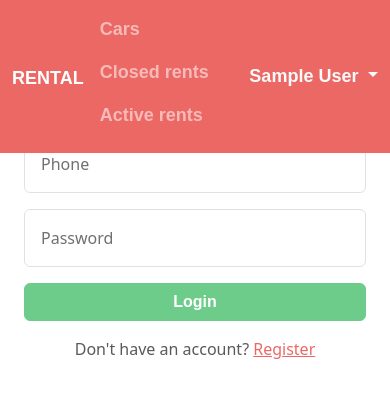
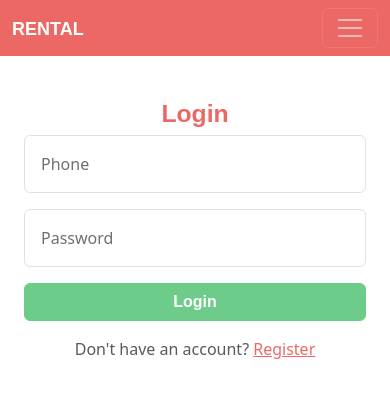
Before and after one commit to iamantoon/techmagic-homework-client, an Angular app: page /login in a window 390 px wide. Shown: the top 398 px of the page. Built offline with nearby package versions, Linux system fonts and the light colour scheme; sample sign-in values are in the browser's storage; a web font is replaced by a local one.

Commit message:
responsive nav

```diff
--- a/angular.json
+++ b/angular.json
@@ -39,7 +39,9 @@
               "node_modules/ngx-toastr/toastr.css",
               "src/styles.scss"
             ],
-            "scripts": []
+            "scripts": [
+              "node_modules/bootstrap/dist/js/bootstrap.min.js"
+            ]
           },
           "configurations": {
             "production": {
--- a/src/app/_directives/phone-formatter.directive.ts
+++ /dev/null
@@ -1,69 +0,0 @@
-import { Directive, ElementRef, HostListener } from '@angular/core';
-
-@Directive({
-  selector: '[appPhoneFormatter]',
-  standalone: true
-})
-export class PhoneFormatterDirective {
-  private previousValue: string = '';
-
-  constructor(private el: ElementRef) {}
-
-  @HostListener('input', ['$event'])
-  onInput(event: Event): void {
-    let input: string = this.el.nativeElement.value;
-    const caretPosition = this.el.nativeElement.selectionStart;
-
-    if (input == null) {
-      input = '';
-    }
-
-    input = input.replace(/\D/g, '');
-
-    if (input.length > 12) {
-      input = input.substring(0, 12);
-    }
-
-    const formattedInput = this.formatPhoneNumber(input);
-    this.el.nativeElement.value = formattedInput;
-
-    const newCaretPosition = this.calculateNewCaretPosition(formattedInput, caretPosition);
-    this.el.nativeElement.setSelectionRange(newCaretPosition, newCaretPosition);
-
-    this.previousValue = formattedInput;
-  }
-
-  private formatPhoneNumber(value: string): string {
-    if (!value.startsWith('380')) {
-      value = '380' + value;
-    }
-
-    const part1 = value.substring(0, 3);
-    const part2 = value.substring(3, 5);
-    const part3 = value.substring(5, 8);
-    const part4 = value.substring(8, 10);
-    const part5 = value.substring(10, 12);
-
-    let formatted = '+' + part1;
-    if (part2) {
-      formatted += ' ' + part2;
-    }
-    if (part3) {
-      formatted += ' ' + part3;
-    }
-    if (part4) {
-      formatted += ' ' + part4;
-    }
-    if (part5) {
-      formatted += ' ' + part5;
-    }
-
-    return formatted;
-  }
-
-  private calculateNewCaretPosition(formattedInput: string, caretPosition: number): number {
-    const nonDigitCharacters = formattedInput.substring(0, caretPosition).replace(/\d/g, '').length;
-
-    return caretPosition + nonDigitCharacters;
-  }
-}
--- a/src/app/auth/login/login.component.ts
+++ b/src/app/auth/login/login.component.ts
@@ -2,14 +2,13 @@ import { Component, inject, OnInit } from '@angular/core';
 import { TextInputComponent } from '../../_forms/text-input/text-input.component';
 import { FormBuilder, FormGroup, ReactiveFormsModule, Validators } from '@angular/forms';
 import { Router, RouterLink } from '@angular/router';
-import { PhoneFormatterDirective } from '../../_directives/phone-formatter.directive';
 import { AuthService } from '../../_services/auth.service';
 import { ToastrService } from 'ngx-toastr';
 
 @Component({
   selector: 'app-login',
   standalone: true,
-  imports: [ReactiveFormsModule, TextInputComponent, RouterLink, PhoneFormatterDirective],
+  imports: [ReactiveFormsModule, TextInputComponent, RouterLink],
   templateUrl: './login.component.html',
   styleUrl: './login.component.scss'
 })
--- a/src/app/auth/register/register.component.ts
+++ b/src/app/auth/register/register.component.ts
@@ -3,7 +3,6 @@ import { TextInputComponent } from '../../_forms/text-input/text-input.component
 import { AbstractControl, FormBuilder, FormGroup, ReactiveFormsModule, ValidatorFn, Validators } from '@angular/forms';
 import { Router, RouterLink } from '@angular/router';
 import { Subscription } from 'rxjs';
-import { PhoneFormatterDirective } from '../../_directives/phone-formatter.directive';
 import { AuthService } from '../../_services/auth.service';
 import { Register } from '../../_models/auth.model';
 import { ToastrService } from 'ngx-toastr';
@@ -11,7 +10,7 @@ import { ToastrService } from 'ngx-toastr';
 @Component({
   selector: 'app-register',
   standalone: true,
-  imports: [ReactiveFormsModule, TextInputComponent, RouterLink, PhoneFormatterDirective],
+  imports: [ReactiveFormsModule, TextInputComponent, RouterLink],
   templateUrl: './register.component.html',
   styleUrl: './register.component.scss'
 })
--- a/src/app/nav/nav.component.html
+++ b/src/app/nav/nav.component.html
@@ -1,33 +1,36 @@
-<nav class="navbar navbar-expand-md navbar-dark fixed-top bg-primary">
-    <div class="container">
+<nav class="navbar navbar-expand-md navbar-dark bg-primary fixed-top">
+    <div class="container d-flex align-items-center">
         <a class="navbar-brand" routerLink="/">Rental</a>
+        <button class="navbar-toggler" type="button" data-bs-toggle="collapse" data-bs-target="#navbarNav" aria-controls="navbarNav" aria-expanded="false" aria-label="Toggle navigation">
+            <span class="navbar-toggler-icon"></span>
+        </button>
+        <div class="collapse navbar-collapse" id="navbarNav">
             <ul class="navbar-nav me-auto mb-2 mb-md-0">
-            <li class="nav-item custom-margin">
-                <a routerLink="/cars" routerLinkActive="active" class="nav-link position-relative">Cars</a>
+                <li class="nav-item">
+                    <a routerLink="/cars" routerLinkActive="active" class="nav-link">Cars</a>
                 </li>
                 @if (authService.currentUser()) {
-                <li class="nav-item custom-margin">
-                    <a routerLink="/rentals" routerLinkActive="active" class="nav-link position-relative">Closed rents</a>
+                    <li class="nav-item">
+                        <a routerLink="/rentals" routerLinkActive="active" class="nav-link">Closed rents</a>
                     </li>
-                <li class="nav-item custom-margin">
-                    <a routerLink="/rentals/active" routerLinkActive="active" class="nav-link position-relative">
-                        Active rents
-                    </a>
+                    <li class="nav-item">
+                        <a routerLink="/rentals/active" routerLinkActive="active" class="nav-link">Active rents</a>
                     </li>
                 }
             </ul>
             @if (authService.currentUser()) {
-            <div class="dropdown" dropdown>
+                <div class="dropdown ms-auto" dropdown>
                     <a dropdownToggle class="dropdown-toggle text-light text-decoration-none">
                         {{authService.currentUser()!.firstName | titlecase}} {{authService.currentUser()!.lastName | titlecase}}
                     </a>
-                <div *dropdownMenu class="dropdown-menu">
+                    <div *dropdownMenu class="dropdown-menu dropdown-menu-end">
                         <a class="dropdown-item" (click)="logout()">Logout</a>
                     </div>
                 </div>
             }
             @if (!authService.currentUser()) {
-            <button class="btn btn-outline-light" routerLink="/login">Login</button>
+                <button class="btn btn-outline-light ms-auto" routerLink="/login">Login</button>
             }
         </div>
+    </div>
 </nav>
--- a/src/app/nav/nav.component.scss
+++ b/src/app/nav/nav.component.scss
@@ -3,5 +3,5 @@
 }
 
 .custom-margin {
-    margin-right: 10px;
+    margin: 0 10px 0 0;
 }
```
Lines whose indentation alone changed are shown as unchanged.
